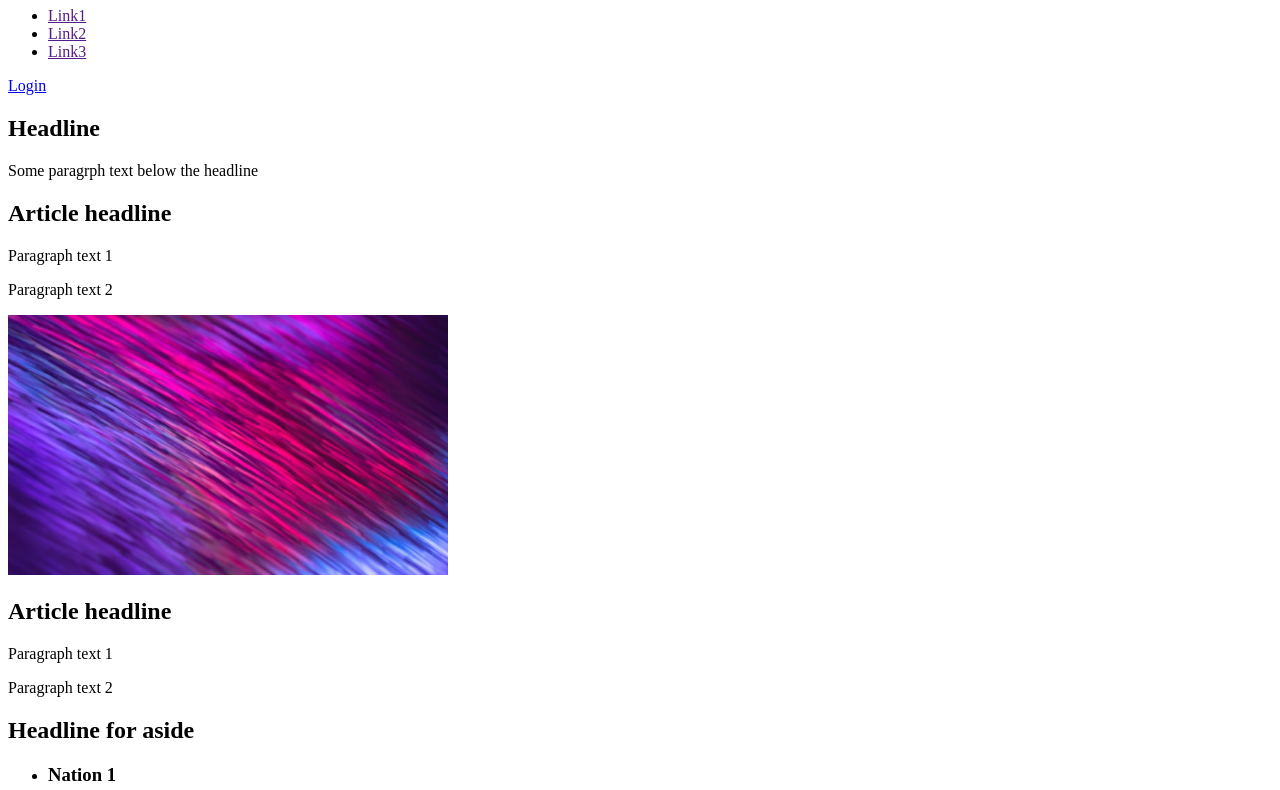
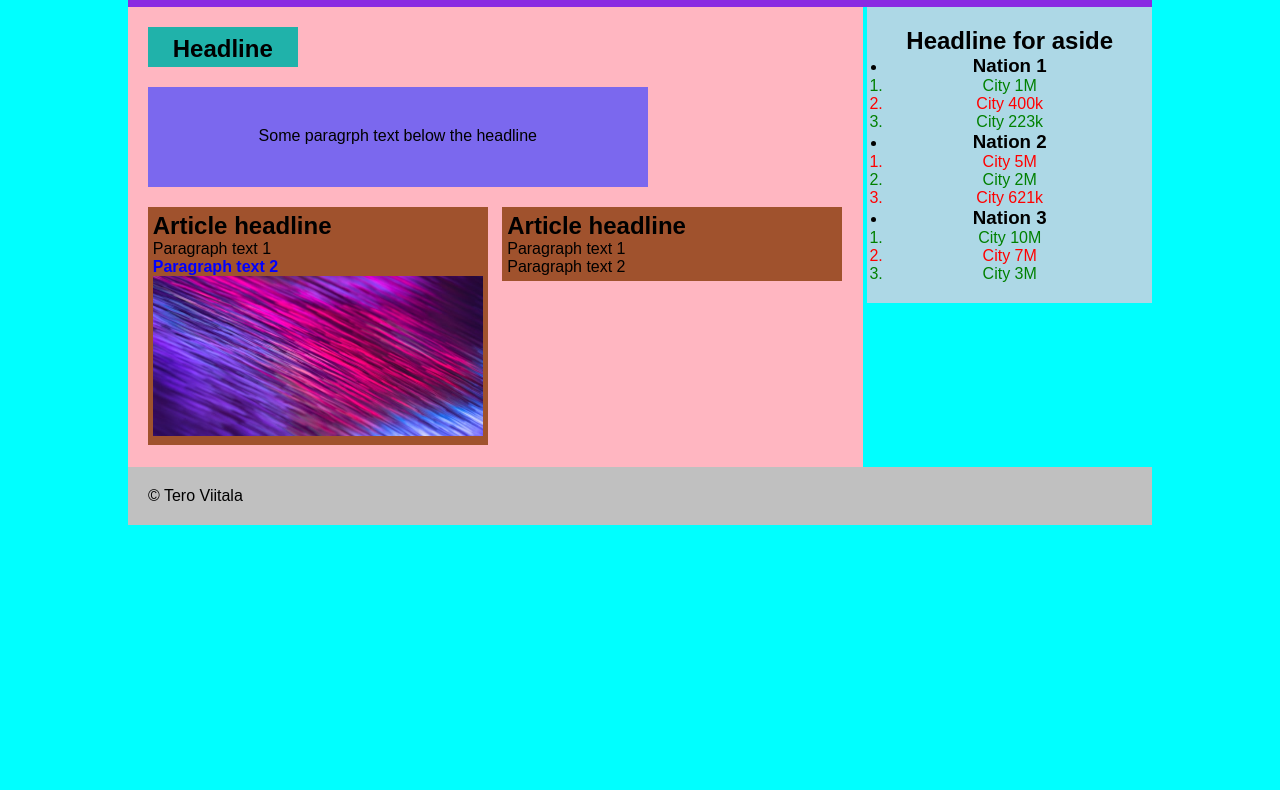
Before and after one commit to treox/Front-End, a plain HTML site: page index.html in a window 1280 px wide. Shown: the part 73-863 px from the top of the page. After the commit the page ends 800 px from the top, so only its background shows below. Drawn offline with Linux system fonts and the light colour scheme.

Commit message:
adds style to pages

```diff
--- /dev/null
+++ b/css/styles.css
@@ -0,0 +1,175 @@
+* {
+    margin: 0;
+    padding: 0;
+    box-sizing: border-box;
+}
+
+body {
+    font-family: sans-serif;
+    text-align: center;
+    background-color: aqua;
+}
+
+header {
+    width: 1024px;
+    height: 80px;
+    margin: 0 auto;
+    padding: 20px 0 0 0;
+    background-color: blueviolet;
+}
+
+nav {
+    height: 40px;
+    padding: 10px 0 0 0;
+    background-color: hotpink;
+}
+
+article {
+    width: 340px;
+    padding: 5px;
+    margin: 0 10px 0 0;
+    display: inline-block;
+    vertical-align: text-top;
+    background-color: sienna;
+}
+
+aside {
+    width: 285px;
+    padding: 20px;
+    display: inline-block;
+    background-color: lightblue;
+}
+
+footer {
+    width: 1024px;
+    margin: 0 auto;
+    padding: 20px;
+    text-align: left;
+    background-color: silver;
+}
+
+h1 {
+    width: 150px;
+    height: 40px;
+    float: left;
+    background-color: gold;
+}
+
+main {
+    width: 1024px;
+    height: 350px;
+    padding: 20px;
+    margin: 0 auto;
+    background-color: lightpink;
+}
+
+form {
+    width: 600px;
+    height: 200px;
+    border-radius: 8px;
+    padding: 90px 0 0 0;
+    margin: 0 0 0 212px;
+    background-color: mediumslateblue;
+}
+
+.green {
+ color: green;
+}
+
+.red {
+    color: red;
+   }
+
+#main-index {
+    padding: 20px;
+    width: 735px;
+    height: 460px;
+    display: inline-block;
+    vertical-align: top;
+    text-align: left;
+}
+
+#h2-main-index {
+    width: 150px;
+    height: 40px;
+    margin: 0 0 20px 0;
+    text-align: center;
+    padding: 8px 0 0 0;
+    background-color: lightseagreen;
+}
+
+#h2-login {
+    width: 150px;
+    height: 40px;
+    text-align: center;
+    text-transform: uppercase;
+    padding: 8px 0 0 0;
+    margin: 0 0 20px 212px;
+    background-color: lightseagreen;
+}
+
+#p-main-index {
+    width: 500px;
+    height: 100px;
+    margin: 0 0 20px 0;
+    text-align: center;
+    padding: 40px 0 0 0;
+    background-color: mediumslateblue;
+}
+
+#p2-article1 {
+    font-weight: bold;
+    color: blue;
+}
+
+#nav-ul {
+    float: left;
+}
+
+.nav-li {
+    width: 120px;
+    display: inline-block;
+    text-align: center;
+}
+
+#nav-a {
+    width: 150px;
+    float: right;
+    text-align: center;
+    background-color: ivory;
+}
+
+#article-2 {
+    margin: 0;
+}
+
+input[type=text], input[type=password] {
+    border-radius: 5px;
+}
+
+input[type=text]:focus, input[type=password]:focus {
+    background-color: lightgray;
+    border: 2px solid #fff;
+}
+
+input[type=reset] {
+    background-color: lightblue;
+    padding: 0 2px 0 2px;
+    font-weight: 600;
+    border-radius: 5px;
+}
+
+input[type=reset]:hover {
+    opacity: 0.8;
+}
+
+input[type=submit] {
+    background-color: lightgreen;
+    padding: 0 2px 0 2px;
+    font-weight: 600;
+    border-radius: 5px;
+}
+
+input[type=submit]:hover {
+    opacity: 0.8;
+}
--- a/index.html
+++ b/index.html
@@ -4,6 +4,7 @@
     <meta charset="UTF-8">
     <meta http-equiv="X-UA-Compatible" content="IE=edge">
     <meta name="viewport" content="width=device-width, initial-scale=1.0">
+    <link rel="stylesheet" href="./css/styles.css">
     <title>Index Page</title>
 </head>
 
@@ -11,29 +12,29 @@
     <header>
         <h1>Logo</h1>
         <nav>
-            <ul>
-                <li><a href="">Link1</a></li>
-                <li><a href="">Link2</a></li>
-                <li><a href="">Link3</a></li>
+            <ul id="nav-ul">
+                <li class="nav-li"><a href="">Link1</a></li>
+                <li class="nav-li"><a href="">Link2</a></li>
+                <li class="nav-li"><a href="">Link3</a></li>
             </ul>
 
-            <a href="./login.html">Login</a>
+            <a id="nav-a" href="./login.html">Login</a>
         </nav>
     </header>
 
-    <main>
-        <h2>Headline</h2>
-        <p>Some paragrph text below the headline</p>
+    <main id="main-index">
+        <h2 id="h2-main-index">Headline</h2>
+        <p id="p-main-index">Some paragrph text below the headline</p>
 
-        <article>
+        <article id="article-1">
             <h2>Article headline</h2>
 
             <p>Paragraph text 1</p>
-            <p>Paragraph text 2</p>
-            <img src="./images/marek-piwnicki-B19q-khdj1E-unsplash.jpg" width="440" height="260" alt="image" />
+            <p id="p2-article1">Paragraph text 2</p>
+            <img src="./images/marek-piwnicki-B19q-khdj1E-unsplash.jpg" width="330" height="160" alt="image" />
         </article>
 
-        <article>
+        <article id="article-2">
             <h2>Article headline</h2>
 
             <p>Paragraph text 1</p>
@@ -47,25 +48,25 @@
             <li>
                 <h3>Nation 1</h3>
                 <ol>
-                    <li> <p>City 1M</p> </li>
-                    <li> <p>City 400k</p> </li>
-                    <li> <p>City 223k</p> </li>
+                    <li class="green"> <p>City 1M</p> </li>
+                    <li class="red"> <p>City 400k</p> </li>
+                    <li class="green"> <p>City 223k</p> </li>
                 </ol>
             </li>
             <li>
                 <h3>Nation 2</h3>
                 <ol>
-                    <li> <p>City 5M</p> </li>
-                    <li> <p>City 2M</p> </li>
-                    <li> <p>City 621k</p> </li>
+                    <li class="red"> <p>City 5M</p> </li>
+                    <li class="green"> <p>City 2M</p> </li>
+                    <li class="red"> <p>City 621k</p> </li>
                 </ol>
             </li>
             <li>
                 <h3>Nation 3</h3>
                 <ol>
-                    <li> <p>City 10M</p> </li>
-                    <li> <p>City 7M</p> </li>
-                    <li> <p>City 3M</p> </li>
+                    <li class="green"> <p>City 10M</p> </li>
+                    <li class="red"> <p>City 7M</p> </li>
+                    <li class="green"> <p>City 3M</p> </li>
                 </ol>
             </li>
         </ul>
```
Also changed, not shown: login.html (+10 -9 lines).
